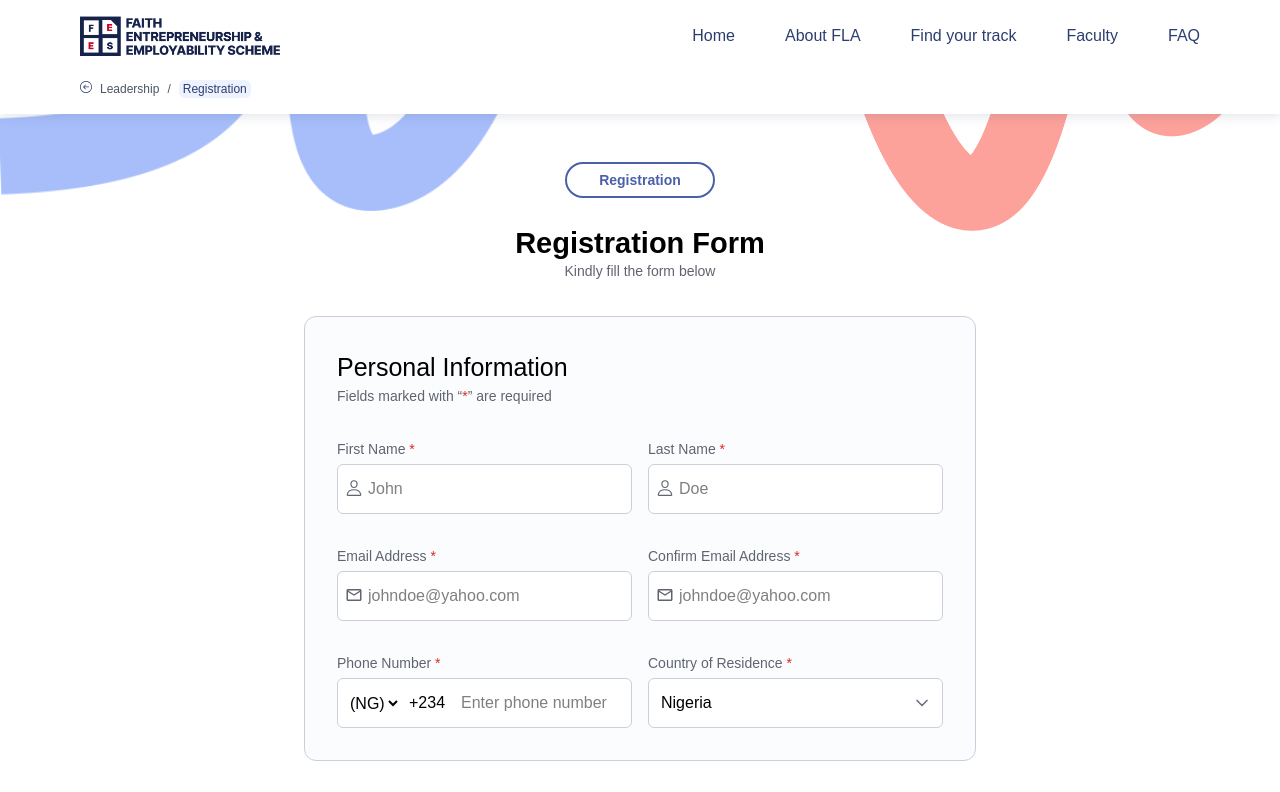
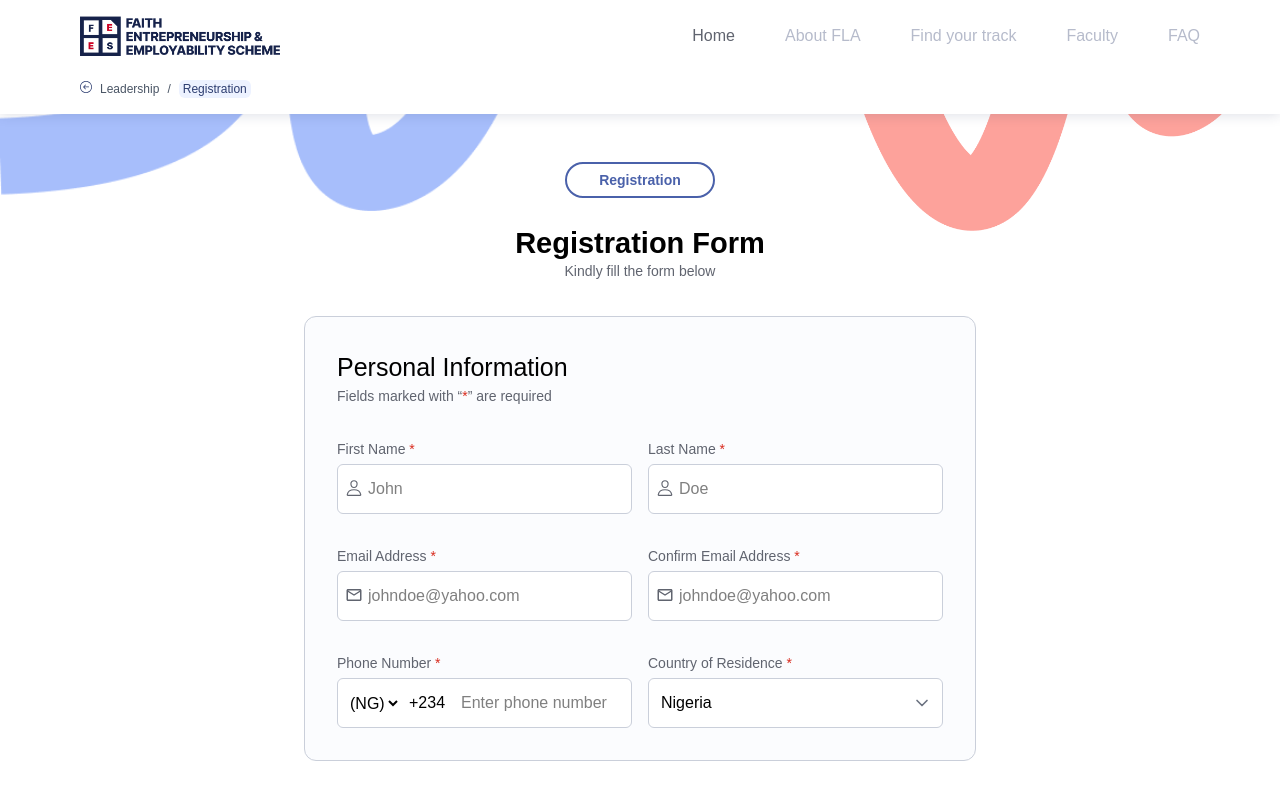
Before and after one commit to Afolabi-Ridwan/fees, a React (Vite) app: page /registration-page in a window 1280 px wide. Shown: the top 792 px of the page. Built offline with nearby package versions, Linux system fonts and the light colour scheme.

Commit message:
some fix

```diff
--- a/src/components/Header/PagesHeader.tsx
+++ b/src/components/Header/PagesHeader.tsx
@@ -27,18 +27,17 @@ const PagesHeader = ({ currentPage }: { currentPage: string }) => {
 
                     <ul className="navigation hidden items-center text-deepBlue md:flex">
 
-                        <li className="navLink" onClick={() => scrollToSection("hero-section")}>Home</li>
-                        <li className="navLink" onClick={() => scrollToSection("about-section")}>About FLA</li>
-                        <li className="navLink relative" onClick={() => scrollToSection("track-section")}>
+                        <li className="navLink text-gray" onClick={() => scrollToSection("hero-section")}>Home</li>
+                        <li className="navLink text-navInActive" onClick={() => scrollToSection("about-section")}>About FLA</li>
+                        <li className="navLink text-navInActive relative" onClick={() => scrollToSection("track-section")}>
                             Find your track
                         </li>
-                        <li className="navLink" onClick={() => scrollToSection("faculty-section")}>Faculty</li>
-                        <li className="navLink" onClick={() => scrollToSection("faq-section")}>FAQ</li>
+                        <li className="navLink text-navInActive" onClick={() => scrollToSection("faculty-section")}>Faculty</li>
+                        <li className="navLink text-navInActive" onClick={() => scrollToSection("faq-section")}>FAQ</li>
                     </ul>
 
                     <FaBars
                         className="inline cursor-pointer text-[25px] text-deepBlue md:hidden"
-                        onClick={openSideBarHandler}
                     />
                 </div>
 
--- a/src/index.css
+++ b/src/index.css
@@ -15,7 +15,8 @@
     --color-slateBlue: rgb(74, 97, 170);
     --color-asteriskRed: rgb(217, 45, 32);
     --color-registrationForm: rgba(251, 252, 254, 1);
-    --color-inputBorder: rgba(202, 207, 218, 1)
+    --color-inputBorder: rgba(202, 207, 218, 1);
+    --color-navInActive: rgba(182, 187, 203, 1);
 }
 
 :root {
```
